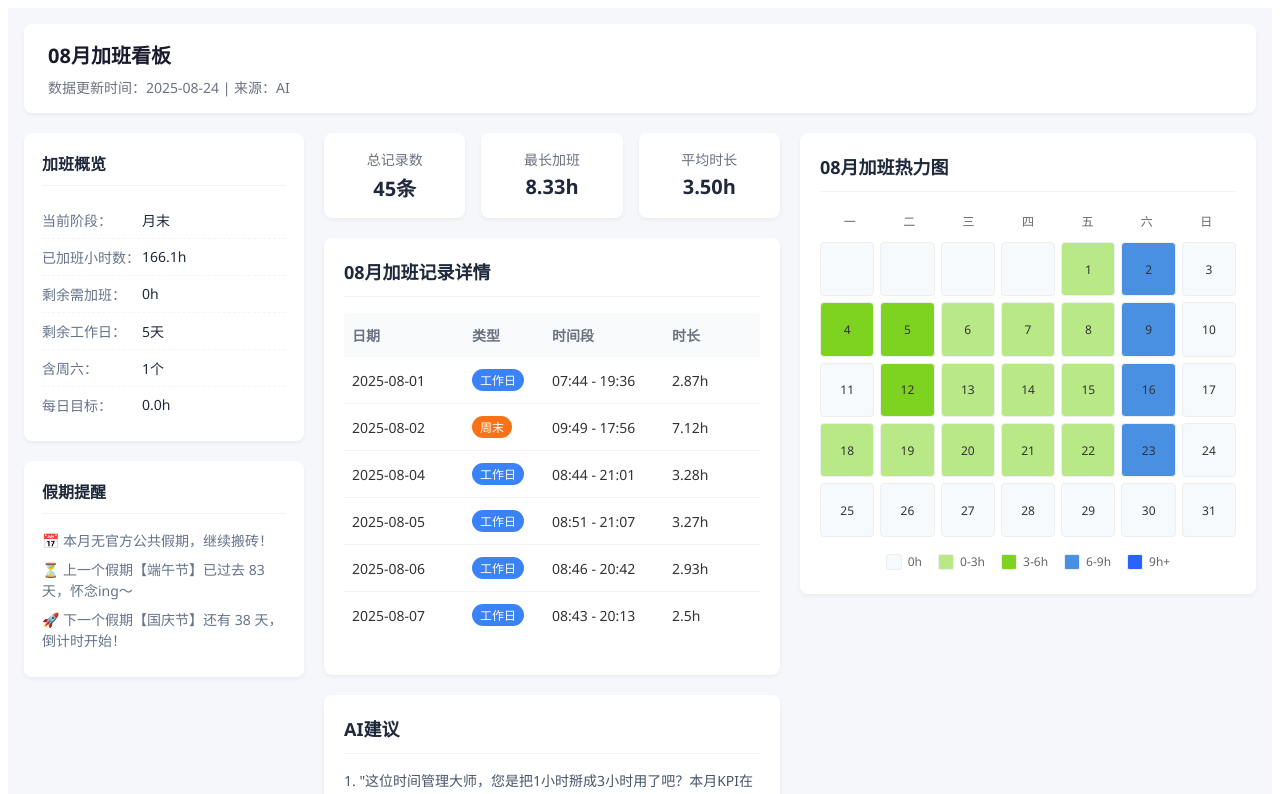
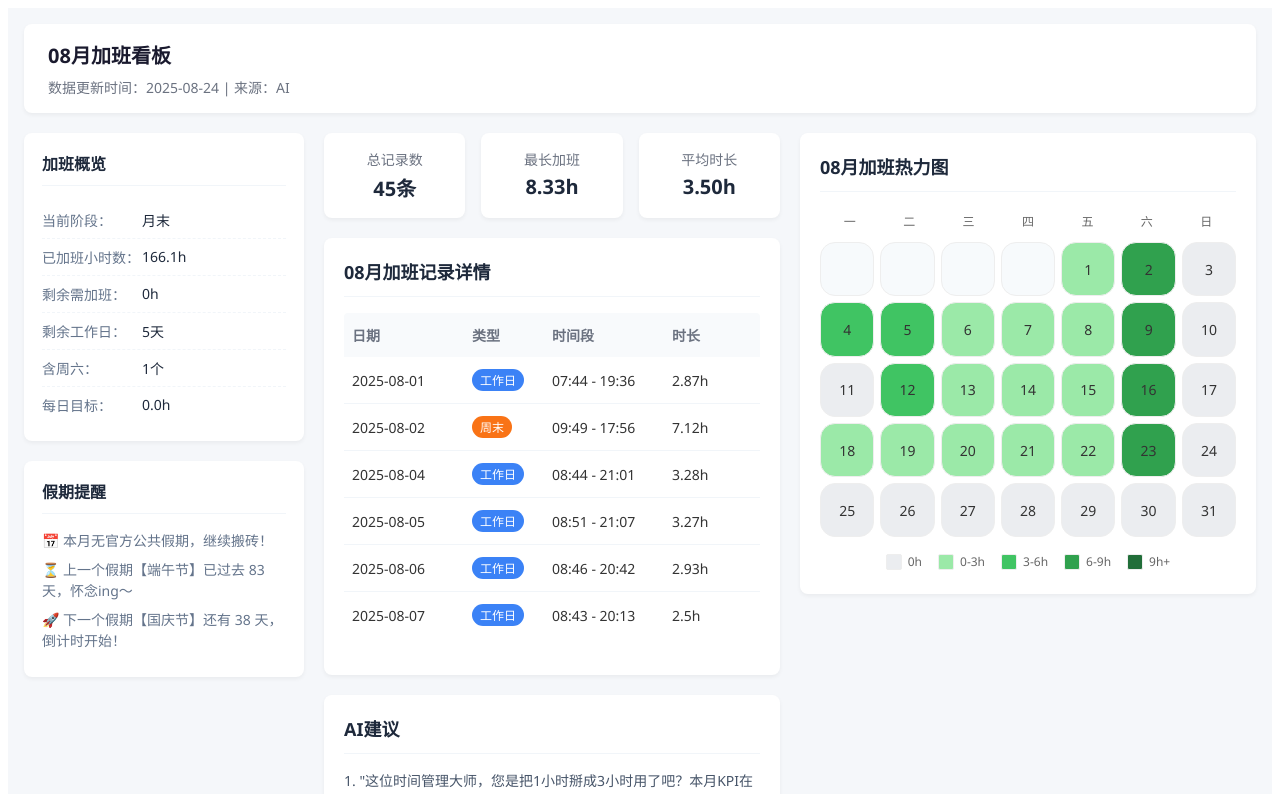
Before and after one commit to asdas1233456/WorkTime, a Vue app: page / in a window 1280 px wide. Shown: the top 794 px of the page. Built offline with nearby package versions, Linux system fonts and the light colour scheme.

Commit message:
Merge remote-tracking branch 'origin/master'
# Conflicts:
#	src/App.vue
#	src/components/MonthlyHeatmap.vue

```diff
--- a/src/components/MonthlyHeatmap.vue
+++ b/src/components/MonthlyHeatmap.vue
@@ -35,26 +35,26 @@
       </div>
     </div>
 
-    <!-- 图例说明 -->
+<!-- 图例 -->
 <div class="heatmap-legend">
   <div class="legend-item">
-        <span class="legend-color" :style="{ backgroundColor: '#f7fafc' }"></span>
+    <span class="legend-color" :style="{ backgroundColor: '#ebedf0' }"></span>
     <span class="legend-text">0h</span>
   </div>
   <div class="legend-item">
-        <span class="legend-color" :style="{ backgroundColor: '#b8e986' }"></span>
+    <span class="legend-color" :style="{ backgroundColor: '#9be9a8' }"></span>
     <span class="legend-text">0-3h</span>
   </div>
   <div class="legend-item">
-        <span class="legend-color" :style="{ backgroundColor: '#7ed321' }"></span>
+    <span class="legend-color" :style="{ backgroundColor: '#40c463' }"></span>
     <span class="legend-text">3-6h</span>
   </div>
   <div class="legend-item">
-        <span class="legend-color" :style="{ backgroundColor: '#4a90e2' }"></span>
+    <span class="legend-color" :style="{ backgroundColor: '#30a14e' }"></span>
     <span class="legend-text">6-9h</span>
   </div>
   <div class="legend-item">
-        <span class="legend-color" :style="{ backgroundColor: '#2962ff' }"></span>
+    <span class="legend-color" :style="{ backgroundColor: '#216e39' }"></span>
     <span class="legend-text">9h+</span>
   </div>
 </div>
@@ -81,16 +81,17 @@ const props = defineProps({
 // 解析年月
 const [year, month] = props.yearMonth.split('-').map(Number)
 
-// 计算当月天数
+/* 当月天数 */
 const monthDays = computed(() => {
   const dayCount = new Date(year, month, 0).getDate()
   return Array.from({ length: dayCount }, (_, i) => i + 1)
 })
 
-// 计算月初空白天数
+/* 前面空几格：表头顺序 一 二 三 四 五 六 日 */
 const emptyDays = computed(() => {
+  // getDay(): 0 日 1 一 2 二 ... 6 六
   const firstDay = new Date(year, month - 1, 1).getDay()
-  return firstDay === 0 ? 6 : firstDay - 1
+  return (firstDay + 6) % 7
 })
 
 // 提示框控制
@@ -116,11 +117,11 @@ const getOvertimeHours = (day) => {
 // 根据小时数获取单元格颜色
 const getCellColor = (day) => {
   const hours = getOvertimeHours(day)
-  if (hours === 0) return '#f7fafc'
-  if (hours <= 3) return '#b8e986'
-  if (hours <= 6) return '#7ed321'
-  if (hours <= 9) return '#4a90e2'
-  return '#2962ff'
+  if (hours === 0) return '#ebedf0'
+  if (hours <= 3) return '#9be9a8'
+  if (hours <= 6) return '#40c463'
+  if (hours <= 9) return '#30a14e'
+  return '#216e39'
 }
 </script>
 
@@ -156,7 +157,7 @@ const getCellColor = (day) => {
 /* 单元格样式 */
 .heatmap-cell {
   aspect-ratio: 1/1;
-  border-radius: 4px;
+  border-radius: 15px;
   display: flex;
   align-items: center;
   justify-content: center;
@@ -172,25 +173,28 @@ const getCellColor = (day) => {
   cursor: default;
 }
 
+/* 日期数字大小 */
 .day-number {
-  z-index: 1;
+  font-size: 14px;   /* 想要的字号，按需调整 */
+  font-weight: 400;  /* 可选：让字重更细或更粗 */
 }
 
 /* 悬停提示框 */
 .tooltip {
   position: absolute;
-  top: -80px;
+  top: -50px;            /* 上移，高度减少 */
   left: 50%;
   transform: translateX(-50%);
-  background-color: #333;
-  color: white;
-  padding: 8px 12px;
-  border-radius: 4px;
-  font-size: 12px;
-  line-height: 1.4;
+  background-color: rgba(0, 0, 0, 0.75);  /* 半透明黑色 */
+  color: #fff;
+  padding: 4px 8px;      /* 缩小内边距 */
+  border-radius: 15px;
+  font-size: 12px;       /* 更小字号 */
+  line-height: 1.2;
+  white-space: nowrap;
   z-index: 10;
-  min-width: 120px;
-  text-align: center;
+  box-shadow: 0 1px 3px rgba(0, 0, 0, 0.25); /* 轻量阴影 */
+  pointer-events: none;
 }
 
 .tooltip::after {
```
Lines whose indentation alone changed are shown as unchanged.
